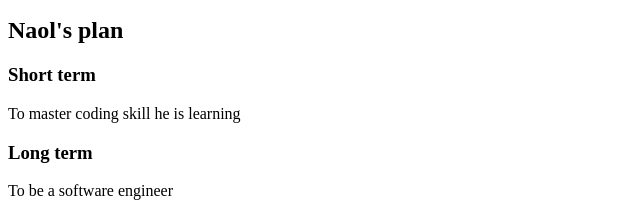
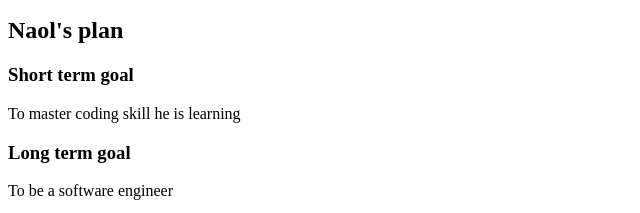
Before and after one commit to Naol14/My_First_Portfolio, a plain HTML site: page index.html in a window 1280 px wide. Shown: the part 172-385 px from the top of the page, without its empty margins (0-640 px from the left). Drawn offline with Linux system fonts and the light colour scheme.

Commit message:
Edit index.html

```diff
--- a/index.html
+++ b/index.html
@@ -10,9 +10,9 @@
   <h2>Nal's educational status</h2>
   <p>He has a bachelor degree in MLT from AAU</p>
   <h2>Naol's plan</h2>
-  <h3>Short term</h3>
+  <h3>Short term goal</h3>
   <p>To master coding skill he is learning</p>
-  <h3>Long term</h3>
+  <h3>Long term goal</h3>
   <p>To be a software engineer</p>
   <img src="https://i.ibb.co/gTDZZT8/ALX-Logo-07.png" alt="Naol's Image" width="200" height="200">
 </body>
```
